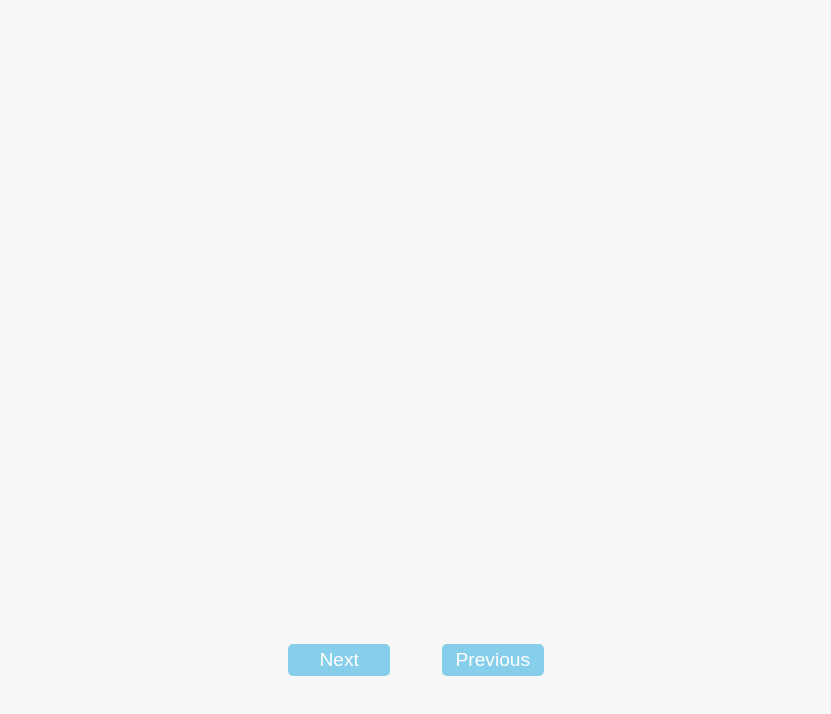
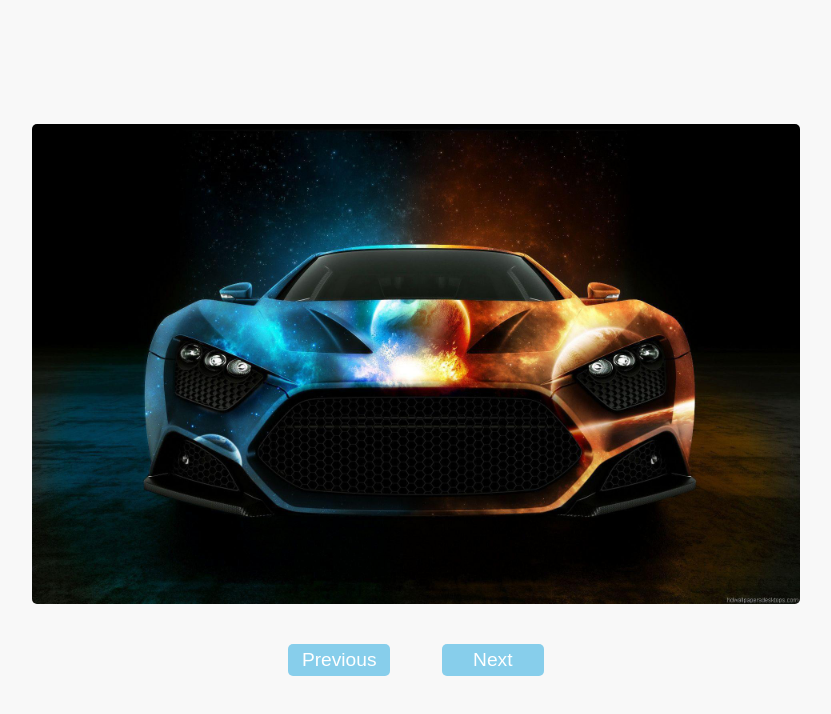
Before and after one commit to ZAINKHAN25/Slider, a plain HTML site: page index.html in a window 1280 px wide. Shown: the whole page, without its empty margins (224-1055 px from the left). Drawn offline with Linux system fonts and the light colour scheme.

Commit message:
masla solve hogya pehla wala

```diff
--- a/app.js
+++ b/app.js
@@ -1,27 +1,27 @@
 var images = [{
     serialnumber: '1',
-    srcofimg : './1jpg',
+    srcofimg : './1.jpg',
     idofelement : 'one',
 },
 {
     serialnumber: '2',
-    srcofimg : "./2jpeg",
+    srcofimg : "./2.jpeg",
     idofelement: "two",
 },{
     serialnumber: '3',
-    srcofimg : "./3jpeg",
+    srcofimg : "./3.jpeg",
     idofelement: "three",
 },{
     serialnumber: '4',
-    srcofimg : "./4jpeg",
+    srcofimg : "./4.jpeg",
     idofelement: "four",
 },{
     serialnumber: '5',
-    srcofimg : "./5jpeg",
+    srcofimg : "./5.jpeg",
     idofelement: "five",
 },{
     serialnumber: '6',
-    srcofimg : "./6jpeg",
+    srcofimg : "./6.jpeg",
     idofelement: "six",
 }];
 
@@ -38,8 +38,19 @@ var cindex = 0;
 var totalimageslength = images.length;
 // console.log(totalimageslength);
 
-for(let i = 0; i < images.length; i++) {
-  frame.innerHTML = `<img src='${images[i].srcofimg}' title='${images[i].serialnumber}' alt='${images[i].idofelement}' id='${images[i].idofelement}' class="img">`;
+async function loadImages() {
+    for (let i = 0; i < images.length; i++) {
+      var imgcreation = document.createElement('img');
+      await imgcreation.setAttribute('src', images[i].srcofimg);
+      await imgcreation.setAttribute('title', images[i].serialnumber);
+      await imgcreation.setAttribute('alt', images[i].idofelement);
+      await imgcreation.setAttribute('id', images[i].idofelement);
+      await imgcreation.setAttribute('class', 'img');
 
-  console.log(`<img src="${images[i].srcofimg}" title="${images[i].serialnumber}" alt="" id="${images[i].idofelement}" class="img">`)
-}
+    await frame.appendChild(imgcreation);
+
+      console.log(`<img src="${images[i].srcofimg}" title="${images[i].serialnumber}" alt="" id="${images[i].idofelement}" class="img">`)
+    }
+  }
+
+  loadImages();
--- a/index.html
+++ b/index.html
@@ -18,8 +18,8 @@
             <img src="./6.jpeg" title="6" alt="" id="six" class="img"> -->
         </div>
         <div id="buttons">
+            <input type="button" value="Previous" id="previous" class="btn">
             <input type="button" value="Next" id="next" class="btn">
-            <input type="button" value="Previous" id="previous" class="btn">
         </div>
     </div>
     <script src="app.js"></script>
```
